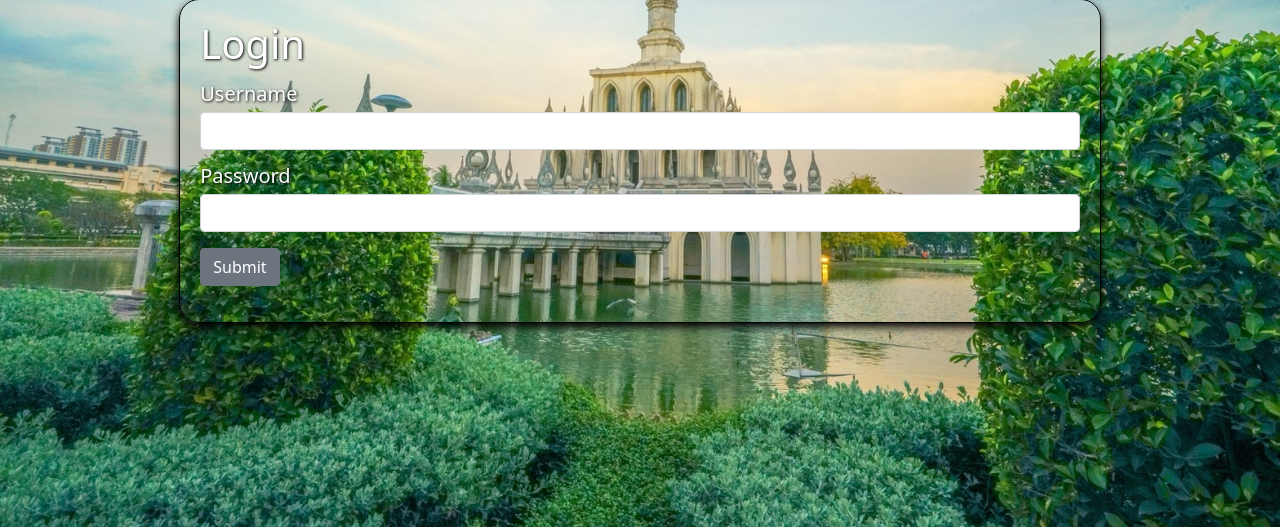
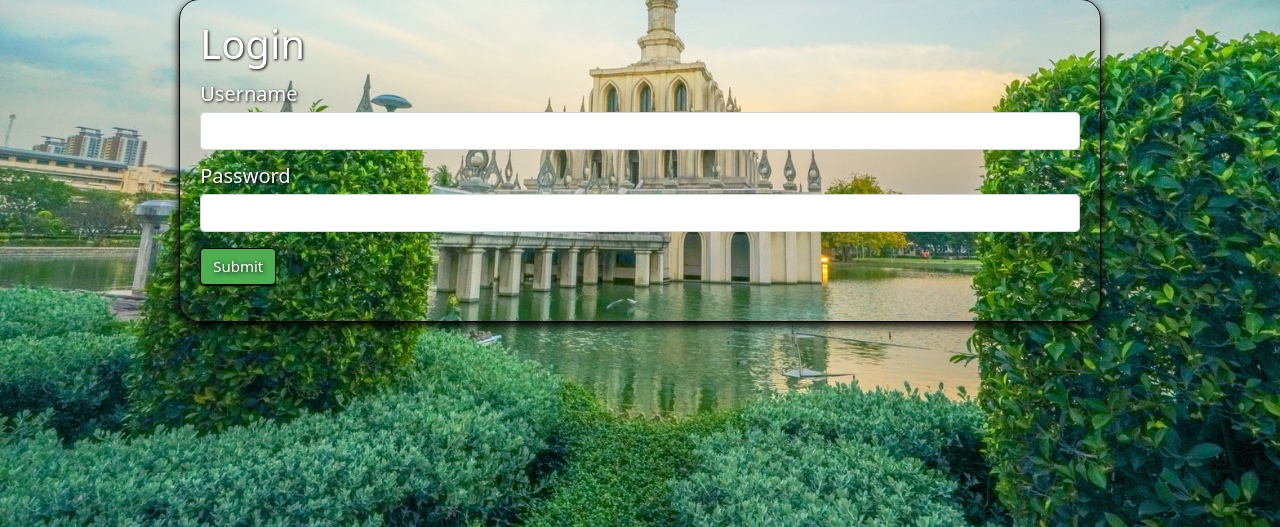
Before and after one commit to Re-Brain/CS50Web-Plant_Database, a Django app: page /login in a window 1280 px wide. Shown: the part 273-800 px from the top of the page. Run offline with Django 5.2, Linux system fonts and the light colour scheme; some libraries are stand-ins or nearby versions.

Commit message:
Change English Lougout text to Thai and change submit button in log in page

```diff
--- a/application/static/application/css/login.css
+++ b/application/static/application/css/login.css
@@ -11,6 +11,17 @@
     font-size: 20px;
 }
 
+.btn-secondary
+{
+    background-color: #4CAF50;
+    border: 1px solid black;
+    font-size: 15px;
+    color: #fff;
+    text-shadow: 1px 1px 5px rgba(0, 0, 0, 1);
+    border: 1px solid black;
+    box-shadow: 0 1px 2px rgba(0, 0, 0, 1);
+}
+
 @media only screen and (max-width: 1350px) {
 
     .login-container
--- a/application/views.py
+++ b/application/views.py
@@ -110,7 +110,7 @@ def login_user(request):
 # the logout system
 def logout_user(request):
     logout(request)
-    messages.success(request, ("Successfully logout"))
+    messages.success(request, ("ล็อคเอาท์จากระบบเรียบร้อยแล้ว"))
     return redirect('login')
 
 # admin dashboard page
@@ -327,6 +327,7 @@ def editPlant(request, id):
             imageInstance = plantImage.objects.create(image=image)
             existPlant.plantImageList.add(imageInstance)
 
+        existPlant.save()
         messages.success(request, ("ข้อมูลพืชได้รับการแก้ไข"))
 
         return render(request, "application/edit.html", {"plant" : existPlant, "edit" : edit, "title" : title})
```
